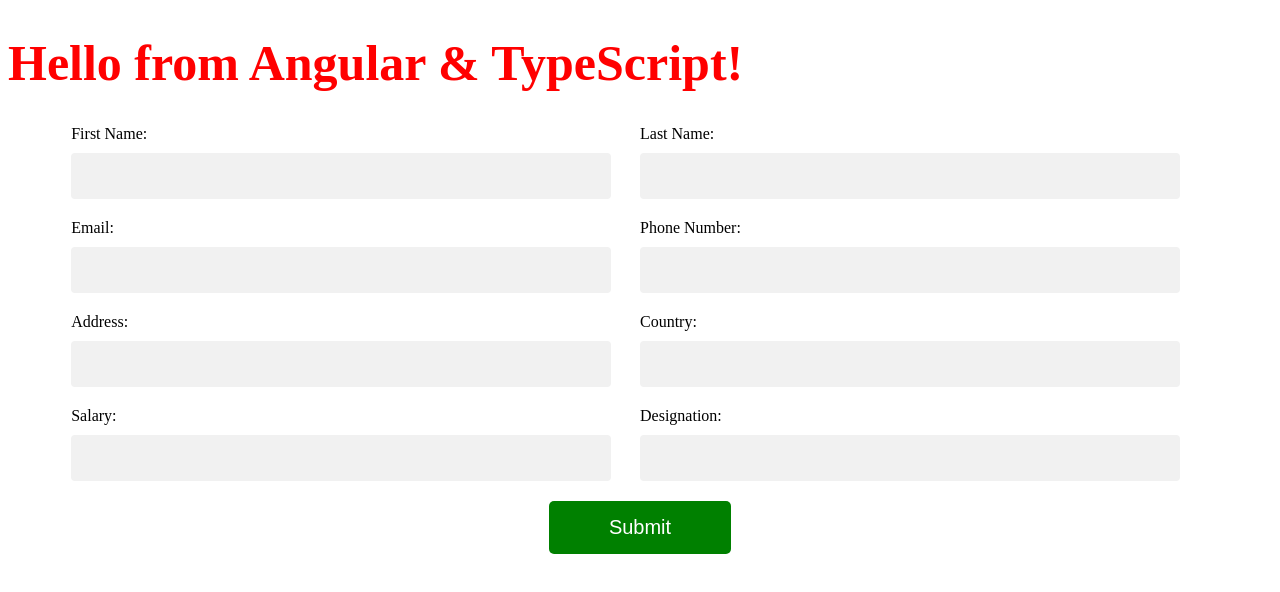
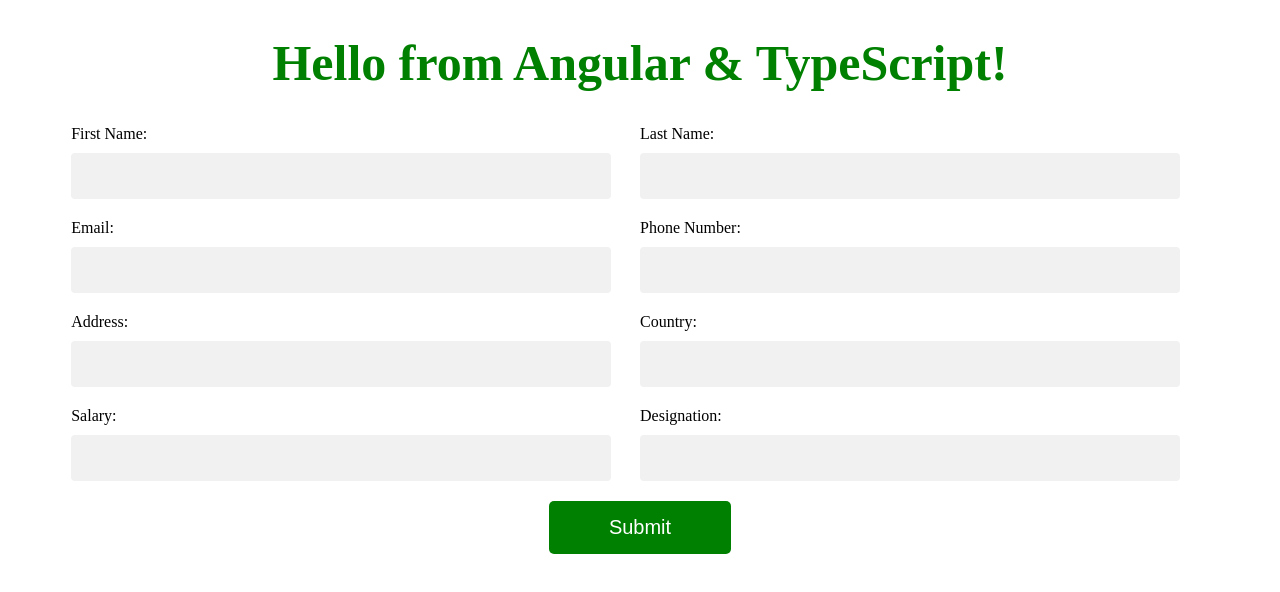
Before and after one commit to Asad9340/AngularFormValidation, an Angular app: page / in a window 1280 px wide. Shown: the top 592 px of the page. Built offline with nearby package versions, Linux system fonts and the light colour scheme.

Commit message:
changes on title

```diff
--- a/src/app/app.component.html
+++ b/src/app/app.component.html
@@ -1,4 +1,4 @@
-<h1 class="title">{{message}}</h1>
+<h1 style="text-align: center; color: green;" class="title">{{message}}</h1>
 <!-- <app-user-details
  newValue="demo"
  ></app-user-details> -->
```
